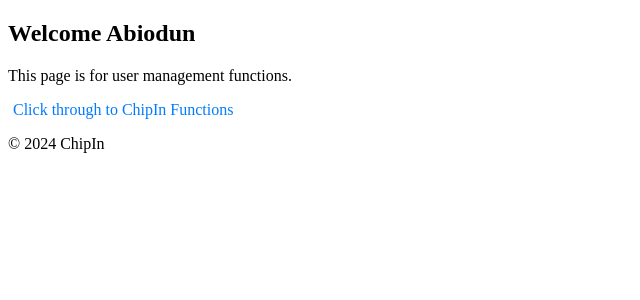
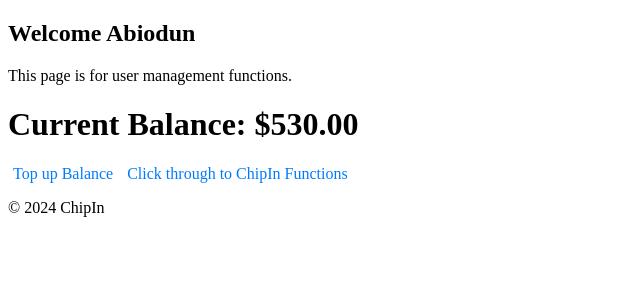
Before and after one commit to AR789-2/SSA, a Django app: page /users/ in a window 1280 px wide. Shown: the part 134-434 px from the top of the page, without its empty margins (0-640 px from the left). Run offline with Django 5.2, Linux system fonts and the light colour scheme; a user stored in the database is signed in; data comes from the database, SQL or seed files in the repository; both versions use the stored data as it was after the commit.

Commit message:
Perfectly balanced, as all sixth commissions should be.

```diff
--- a/users/forms.py
+++ b/users/forms.py
@@ -26,3 +26,7 @@ class UserRegistrationForm(UserCreationForm):
             profile.nickname = self.cleaned_data['nickname']
             profile.save()
         return user
+
+class TopUpForm(forms.Form):
+    label="Amount to Top-Up"
+    amount=forms.DecimalField(min_value=0.01,decimal_places=2,max_digits=5)
--- a/users/models.py
+++ b/users/models.py
@@ -40,3 +40,8 @@ class Profile(models.Model):
 
     def __str__(self):
         return self.user.username
+
+class Transaction(models.Model):
+    user = models.ForeignKey(User, on_delete=models.CASCADE)
+    amount = models.DecimalField(max_digits=10, decimal_places=2)
+    created_at = models.DateTimeField(auto_now_add=True)
--- a/users/templates/users/user.html
+++ b/users/templates/users/user.html
@@ -5,5 +5,7 @@
 {% block content %}
     <h2>Welcome {{ request.user.first_name }}</h2>
     <p>This page is for user management functions.</p>
+    <h1>Current Balance: ${{ balance }}</h1>
+    <a href="{% url 'users:top_up' %}">Top up Balance</a>
     <a href="{% url 'chipin:home' %}">Click through to ChipIn Functions</a>
 {% endblock %}
--- a/users/urls.py
+++ b/users/urls.py
@@ -6,4 +6,5 @@ urlpatterns = [
     path("login", views.login_view, name="login"),
     path("logout", views.logout_view, name="logout"),
     path('register/', views.register, name='register'),
+    path('top_up/', views.top_up, name='top_up'),
 ]
--- a/users/views.py
+++ b/users/views.py
@@ -7,6 +7,8 @@ from django.contrib import messages
 from .forms import UserRegistrationForm
 import requests
 from django.conf import settings
+from .forms import TopUpForm
+from .models import Transaction
 
 def login_view(request):
     if request.method == "POST":
@@ -71,3 +73,35 @@ def logout_view(request):
     logout(request)
     messages.success(request, "Successfully logged out.")
     return redirect('users:login')
+
+def user_view(request):
+    profile = request.user.profile  # Get the logged-in user's profile
+    return render(request, 'users/user.html', {'balance': profile.balance})
+
+def user(request):
+    profile = request.user.profile
+    return render(request, 'users/user.html', {
+        'user': request.user,
+        'balance': profile.balance
+    })
+
+@login_required(login_url='users:login')
+def top_up(request):
+    profile = request.user.profile
+    form = TopUpForm(request.POST)
+    if request.method == 'POST':
+        if form.is_valid():
+            amount = form.cleaned_data['amount']
+            profile.balance += amount
+            profile.save()
+            Transaction.objects.create(user=request.user, amount=amount)
+            messages.success(request, f"Your balance has been topped up by ${amount}.")
+            return redirect('users:user')
+            #return render(request, 'users/user.html', {'balance': updated_balance})
+    else:
+        context = {
+            'form': form,
+            'user_balance': request.user.profile.balance,
+            'welcome_message': f"Welcome back, {request.user.first_name}!",
+        }
+        return render(request, 'users/top_up.html', context)
```
Also changed, not shown: users/templates/users/top_up.html (added, +13 -0 lines), db.sqlite3, users/migrations/0003_transaction.py (added).
